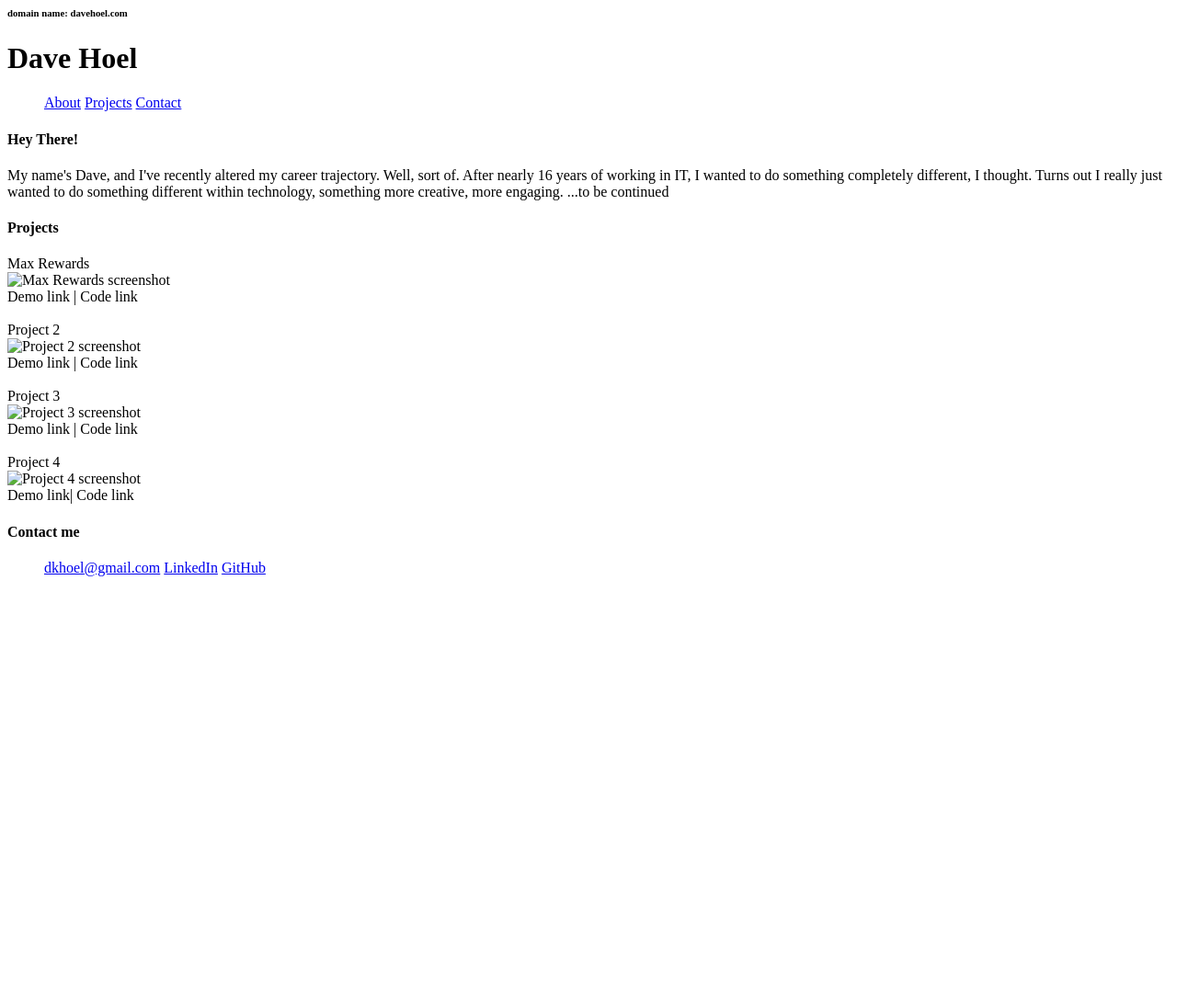
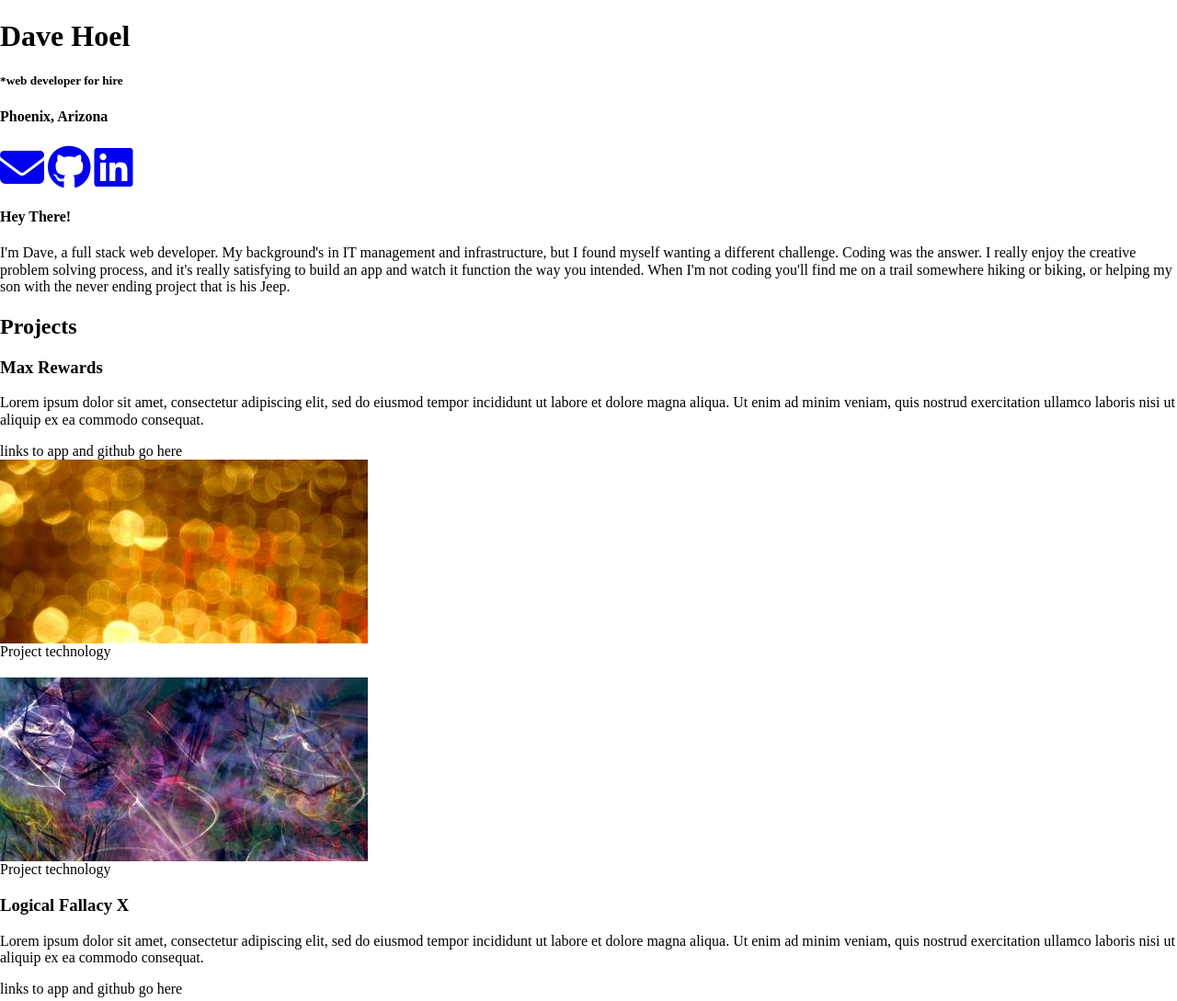
Before and after one commit to dhoel/portfolio, a plain HTML site: page index.html in a window 1280 px wide. Shown: the top 1089 px of the page at 92% size. Before the commit the page ends 800 px from the top, so only its background shows below. Drawn offline with nearby package versions, Linux system fonts and the light colour scheme; a web font is replaced by a local one.

Commit message:
base html with placeholder data

```diff
--- a/index.html
+++ b/index.html
@@ -1,78 +1,130 @@
 <html>
 <head>
-  <title>Dave Hoel</title>
-  <meta name="description" content="Dave Hoel - portfolio page">
-  <link rel="stylesheet" href="./main.css">
+  <title>Dave Hoel web dev portfolio</title>
+  <meta name='description' content='Dave Hoel - portfolio page'>
+  <meta name='viewport' content='width=device-width, initial-scale=1.0'>
+  <link rel='stylesheet' type='text/css'
+        href='https://cdnjs.cloudflare.com/ajax/libs/normalize/7.0.0/normalize.css'>
+  <link rel='stylesheet' type='text/css' href='main.css'>
+  <link rel='stylesheet'
+        href='https://fonts.googleapis.com/css?family=Fira+Sans|Fira+Sans+Condensed'>
+  <script src='https://use.fontawesome.com/272eaf191a.js'></script>
 </head>
 <body>
-  <header>
-    <h6>domain name: davehoel.com</h6>
-    <h1>Dave Hoel</h1>
-  </header>
-  <nav>
-      <ul class='top-nav'>
-          <li> <a href="#about">About</a> </li>
-          <li> <a href="#projects">Projects</a> </li>
-          <li> <a href="#contact">Contact</a> </li>
-      </ul>
-  </nav>
-  <main>
-    <section id='about'>
+  <header class='header'>
+    <section id='personal-info' class='intro'>
+        <h1>Dave Hoel</h1>
+        <h5>*web developer for hire</h5>
+        <h4 id='locale'>Phoenix, Arizona</h4>
+        <div id='social'>
+            <a href='mailto:dkhoel@gmail.com'>
+                <span class='fa fa-envelope fa-3x'/>
+            </a>
+            <a href='https:/www.github.com/dhoel'>
+                <span class='fa fa-github fa-3x'>
+            </a>
+            <a href='https:/www.linkedin.com/in/davehoel'>
+                <span class='fa fa-linkedin-square fa-3x'>
+            </a>
+        </div>
+    </section>
+    <section id='about' class='intro'>
       <h4>Hey There!</h4>
 
-      <p>My name's Dave, and I've recently altered my career trajectory.
-          Well, sort of. After nearly 16 years of working in IT, I wanted to do
-          something completely different, I thought. Turns out I really just
-          wanted to do something different within technology, something more
-          creative, more engaging.
-
-          ...to be continued
+      <p>I'm Dave, a full stack web developer. My background's in IT management
+         and infrastructure, but I found myself wanting a different
+         challenge. Coding was the answer. I really enjoy the creative problem
+         solving process, and it's really satisfying to build an app and watch
+         it function the way you intended. When I'm not coding you'll find me
+         on a trail somewhere hiking or biking, or helping my son with the never
+         ending project that is his Jeep.
       </p>
     </section>
-    <section id='projects'>
-      <h4>Projects</h4>
-      <div>Max Rewards
-          <img src="" alt="Max Rewards screenshot">
-          <span>Demo link |</span>
-          <span> Code link</span>
-      </div>
+  </header>
+
+  <main>
+
+    <div id='projects'>
+      <h2>Projects</h2>
+      <section id='max-rewards' class='project-block'>
+          <summary class='proj-summary left'>
+              <h3 class='proj-title'>Max Rewards</h3>
+              <p>Lorem ipsum dolor sit amet, consectetur adipiscing elit,
+                  sed do eiusmod tempor incididunt ut labore et dolore magna
+                  aliqua. Ut enim ad minim veniam, quis nostrud exercitation
+                  ullamco laboris nisi ut aliquip ex ea commodo consequat. </p>
+              <div>links to app and github go here</div>
+          </summary>
+          <div class='proj-screenshot right'>
+              <img src='images/max-rewards.jpg' alt='Max Rewards screenshot'>
+              <div class='proj-tech'>Project technology</div>
+          </div>
+      </section>
       <div> <br></div>
-      <div>Project 2
-          <img src="" alt="Project 2 screenshot">
-          <span>Demo link |</span>
-          <span> Code link</span>
-      </div>
+      <section id='logical-fall-x' class='project-block'>
+          <div class='proj-screenshot left'>
+              <img src='images/logical-fall.jpg' alt='Logical Fallacy screenshot'>
+              <div class='proj-tech'>Project technology</div>
+          </div>
+          <summary class='proj-summary right'>
+              <h3 class='proj-title'>Logical Fallacy X</h3>
+              <p>Lorem ipsum dolor sit amet, consectetur adipiscing elit,
+                  sed do eiusmod tempor incididunt ut labore et dolore magna
+                  aliqua. Ut enim ad minim veniam, quis nostrud exercitation
+                  ullamco laboris nisi ut aliquip ex ea commodo consequat. </p>
+              <div>links to app and github go here</div>
+          </summary>
+      </section>
       <div> <br></div>
-      <div>Project 3
-          <img src="" alt="Project 3 screenshot">
-          <span>Demo link |</span>
-          <span> Code link</span>
-      </div>
+      <section id='capstone' class='project-block'>
+          <summary class='proj-summary left'>
+              <h3 class='proj-title'>Capstone</h3>
+              <p>Lorem ipsum dolor sit amet, consectetur adipiscing elit,
+                  sed do eiusmod tempor incididunt ut labore et dolore magna
+                  aliqua. Ut enim ad minim veniam, quis nostrud exercitation
+                  ullamco laboris nisi ut aliquip ex ea commodo consequat. </p>
+              <div>links to app and github go here</div>
+          </summary>
+          <div class='proj-screenshot right'>
+              <img src='images/capstone.jpg' alt='Capstone screenshot'>
+              <div class='proj-tech'>Project technology</div>
+          </div>
+      </section>
       <div> <br></div>
-      <div>Project 4
-          <img src="" alt="Project 4 screenshot">
-          <span>Demo link|</span>
-          <span> Code link</span>
-      </div>
+      <section id='project-4' class='project-block'>
+          <div class='proj-screenshot left'>
+              <img src='images/project-4.jpg' alt='Project 4 screenshot'>
+              <div class='proj-tech'>Project technology</div>
+          </div>
+          <summary class='proj-summary right'>
+              <h3 class='proj-title'>Project 4</h3>
+              <p>Lorem ipsum dolor sit amet, consectetur adipiscing elit,
+                  sed do eiusmod tempor incididunt ut labore et dolore magna
+                  aliqua. Ut enim ad minim veniam, quis nostrud exercitation
+                  ullamco laboris nisi ut aliquip ex ea commodo consequat. </p>
+              <div>links to app and github go here</div>
+          </summary>
+      </section>
+  </div>
+
+  </main>
+
+  <footer class='footer'>
+    <section id='label' class='contact'>
+      <h4>Learn more</h4>
     </section>
-    <section id='contact'>
-      <h4>Contact me</h4>
-          <ul class='contact'>
-              <li>
-                  <a href="mailto:dkhoel@gmail.com">dkhoel@gmail.com</a>
-              </li>
-              <li>
-                  <a href="https://www.linkedin.com/in/davehoel">LinkedIn</a>
-              </li>
-              <li>
-                  <a href="https://github.com/dhoel">GitHub</a>
-              </li>
-          </ul>
+    <section id='social' class='contact'>
+      <a href='mailto:dkhoel@gmail.com'>
+          <span class='fa fa-envelope fa-3x'/>
+      </a>
+      <a href='https:/www.github.com/dhoel'>
+          <span class='fa fa-github fa-3x'>
+      </a>
+      <a href='https:/www.linkedin.com/in/davehoel'>
+          <span class='fa fa-linkedin-square fa-3x'>
+      </a>
 
     </section>
-  </main>
-<footer>
-
-</footer>
+  </footer>
 </body>
 </html>
--- a/main.css
+++ b/main.css
@@ -1,9 +1,5 @@
-.top-nav, .contact{
-    list-style: none;
-}
-
-li {
-    display: inline;
+* {
+    box-sizing: border-box;
 }
 
 img {
```
